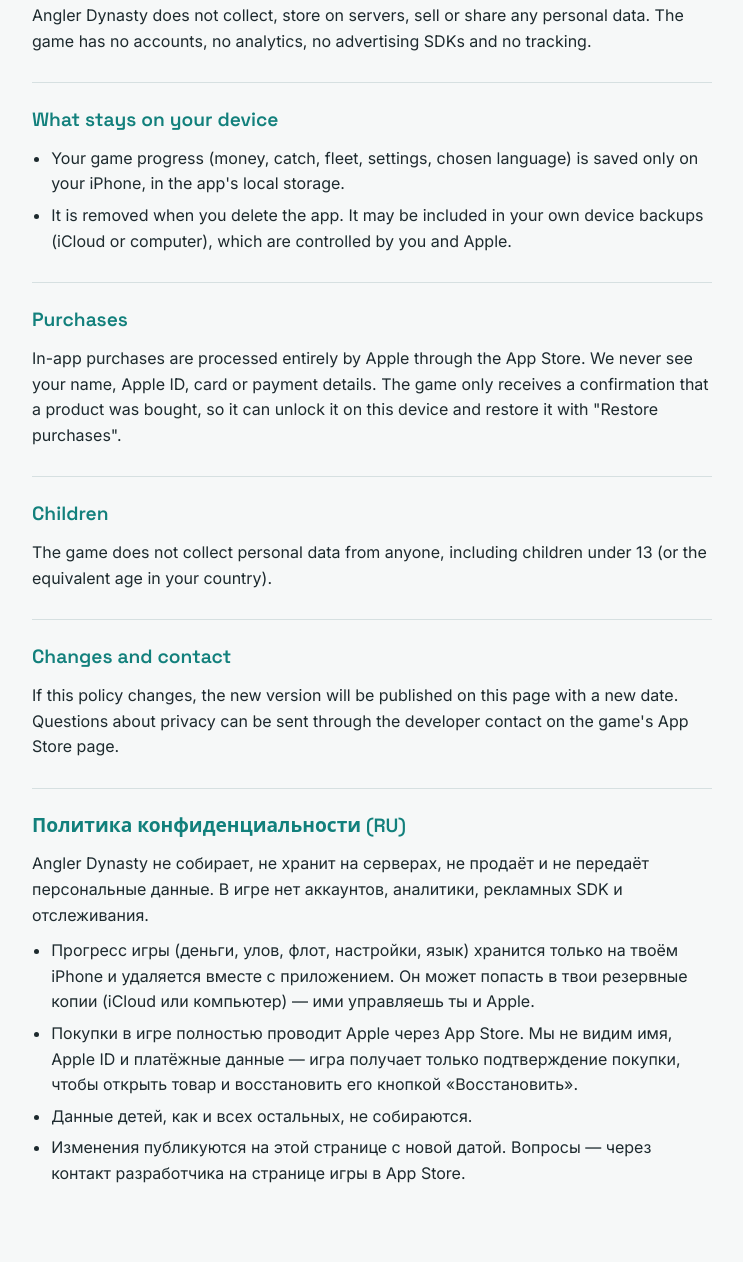
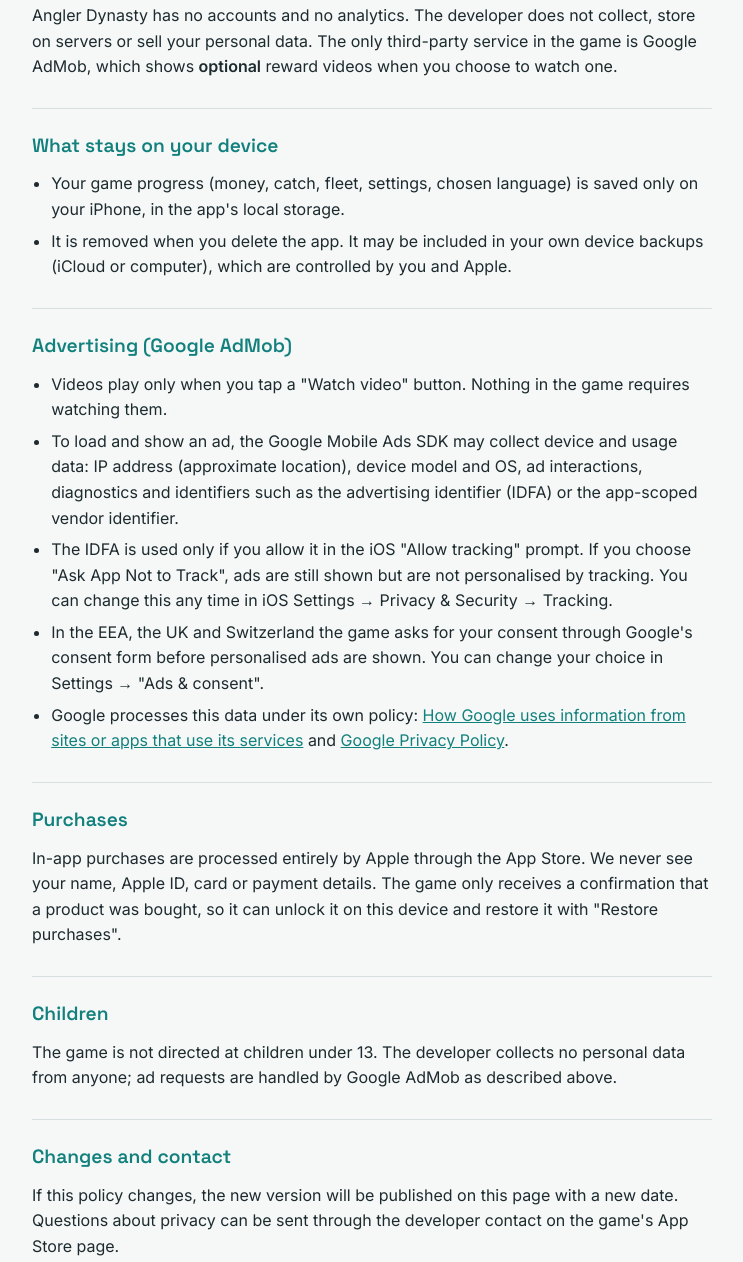
Before and after one commit to triton1988/anglerdynasty, a plain HTML site: page privacy.html in a window 1280 px wide. Shown: the part 219-1481 px from the top of the page, without its empty margins (268-1011 px from the left). Drawn offline with Linux system fonts and the light colour scheme.

Commit message:
Add files via upload

```diff
--- a/privacy.html
+++ b/privacy.html
@@ -33,9 +33,8 @@ nav a { color: var(--accent); font-weight: 600; }
 
   <section>
     <h2>Short version</h2>
-    <p>Angler Dynasty does not collect, store on servers, sell or share any personal data. The game has no accounts, no analytics, no advertising SDKs and no tracking.</p>
+    <p>Angler Dynasty has no accounts and no analytics. The developer does not collect, store on servers or sell your personal data. The only third-party service in the game is Google AdMob, which shows <strong>optional</strong> reward videos when you choose to watch one.</p>
   </section>
-
   <section>
     <h2>What stays on your device</h2>
     <ul>
@@ -43,7 +42,16 @@ nav a { color: var(--accent); font-weight: 600; }
       <li>It is removed when you delete the app. It may be included in your own device backups (iCloud or computer), which are controlled by you and Apple.</li>
     </ul>
   </section>
-
+  <section>
+    <h2>Advertising (Google AdMob)</h2>
+    <ul>
+      <li>Videos play only when you tap a "Watch video" button. Nothing in the game requires watching them.</li>
+      <li>To load and show an ad, the Google Mobile Ads SDK may collect device and usage data: IP address (approximate location), device model and OS, ad interactions, diagnostics and identifiers such as the advertising identifier (IDFA) or the app-scoped vendor identifier.</li>
+      <li>The IDFA is used only if you allow it in the iOS "Allow tracking" prompt. If you choose "Ask App Not to Track", ads are still shown but are not personalised by tracking. You can change this any time in iOS Settings → Privacy &amp; Security → Tracking.</li>
+      <li>In the EEA, the UK and Switzerland the game asks for your consent through Google's consent form before personalised ads are shown. You can change your choice in Settings → "Ads &amp; consent".</li>
+      <li>Google processes this data under its own policy: <a href="https://policies.google.com/technologies/partner-sites" style="color:var(--accent)">How Google uses information from sites or apps that use its services</a> and <a href="https://policies.google.com/privacy" style="color:var(--accent)">Google Privacy Policy</a>.</li>
+    </ul>
+  </section>
   <section>
     <h2>Purchases</h2>
     <p>In-app purchases are processed entirely by Apple through the App Store. We never see your name, Apple ID, card or payment details. The game only receives a confirmation that a product was bought, so it can unlock it on this device and restore it with "Restore purchases".</p>
@@ -51,7 +59,7 @@ nav a { color: var(--accent); font-weight: 600; }
 
   <section>
     <h2>Children</h2>
-    <p>The game does not collect personal data from anyone, including children under 13 (or the equivalent age in your country).</p>
+    <p>The game is not directed at children under 13. The developer collects no personal data from anyone; ad requests are handled by Google AdMob as described above.</p>
   </section>
 
   <section>
@@ -61,11 +69,12 @@ nav a { color: var(--accent); font-weight: 600; }
 
   <section id="ru">
     <h2>Политика конфиденциальности (RU)</h2>
-    <p>Angler Dynasty не собирает, не хранит на серверах, не продаёт и не передаёт персональные данные. В игре нет аккаунтов, аналитики, рекламных SDK и отслеживания.</p>
+    <p>В игре нет аккаунтов и аналитики. Разработчик не собирает, не хранит на серверах и не продаёт персональные данные. Единственный сторонний сервис — Google AdMob: он показывает <strong>добровольные</strong> ролики за награду, когда ты сам решаешь их посмотреть.</p>
     <ul>
       <li>Прогресс игры (деньги, улов, флот, настройки, язык) хранится только на твоём iPhone и удаляется вместе с приложением. Он может попасть в твои резервные копии (iCloud или компьютер) — ими управляешь ты и Apple.</li>
       <li>Покупки в игре полностью проводит Apple через App Store. Мы не видим имя, Apple ID и платёжные данные — игра получает только подтверждение покупки, чтобы открыть товар и восстановить его кнопкой «Восстановить».</li>
-      <li>Данные детей, как и всех остальных, не собираются.</li>
+      <li>Реклама: ролик запускается только по кнопке «Смотреть ролик». Для показа SDK Google Mobile Ads может получать данные устройства и использования: IP-адрес (примерное местоположение), модель и версию iOS, взаимодействие с рекламой, диагностику и идентификаторы (IDFA — только если ты разрешил отслеживание в окне iOS, иначе реклама не персонализируется). В ЕЭЗ, Великобритании и Швейцарии игра спрашивает согласие через форму Google; изменить выбор — Настройки → «Реклама и согласие». Данные обрабатывает Google по своей политике: policies.google.com/privacy.</li>
+      <li>Игра не предназначена для детей младше 13 лет; разработчик ни у кого не собирает персональные данные.</li>
       <li>Изменения публикуются на этой странице с новой датой. Вопросы — через контакт разработчика на странице игры в App Store.</li>
     </ul>
   </section>
```
